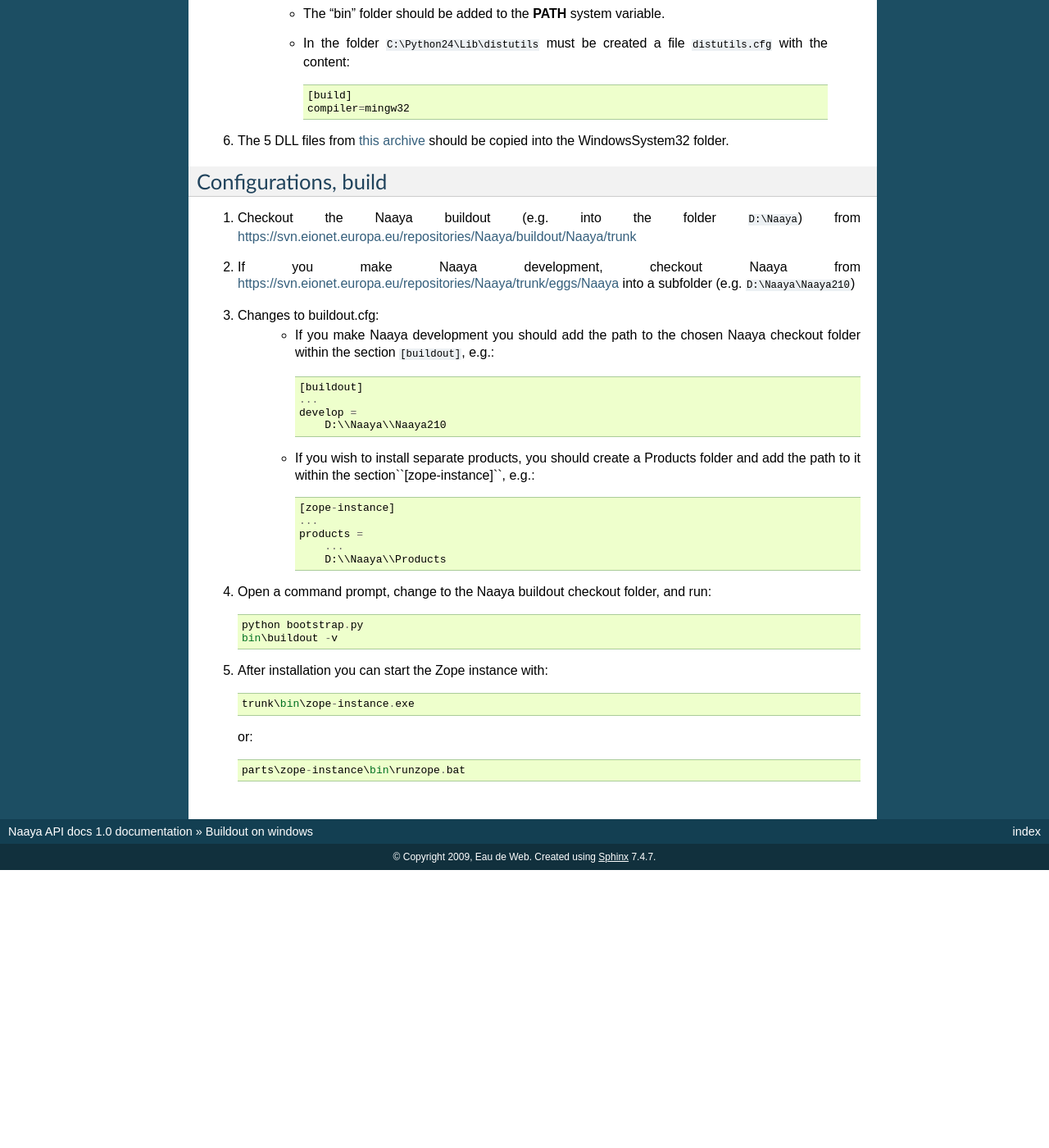
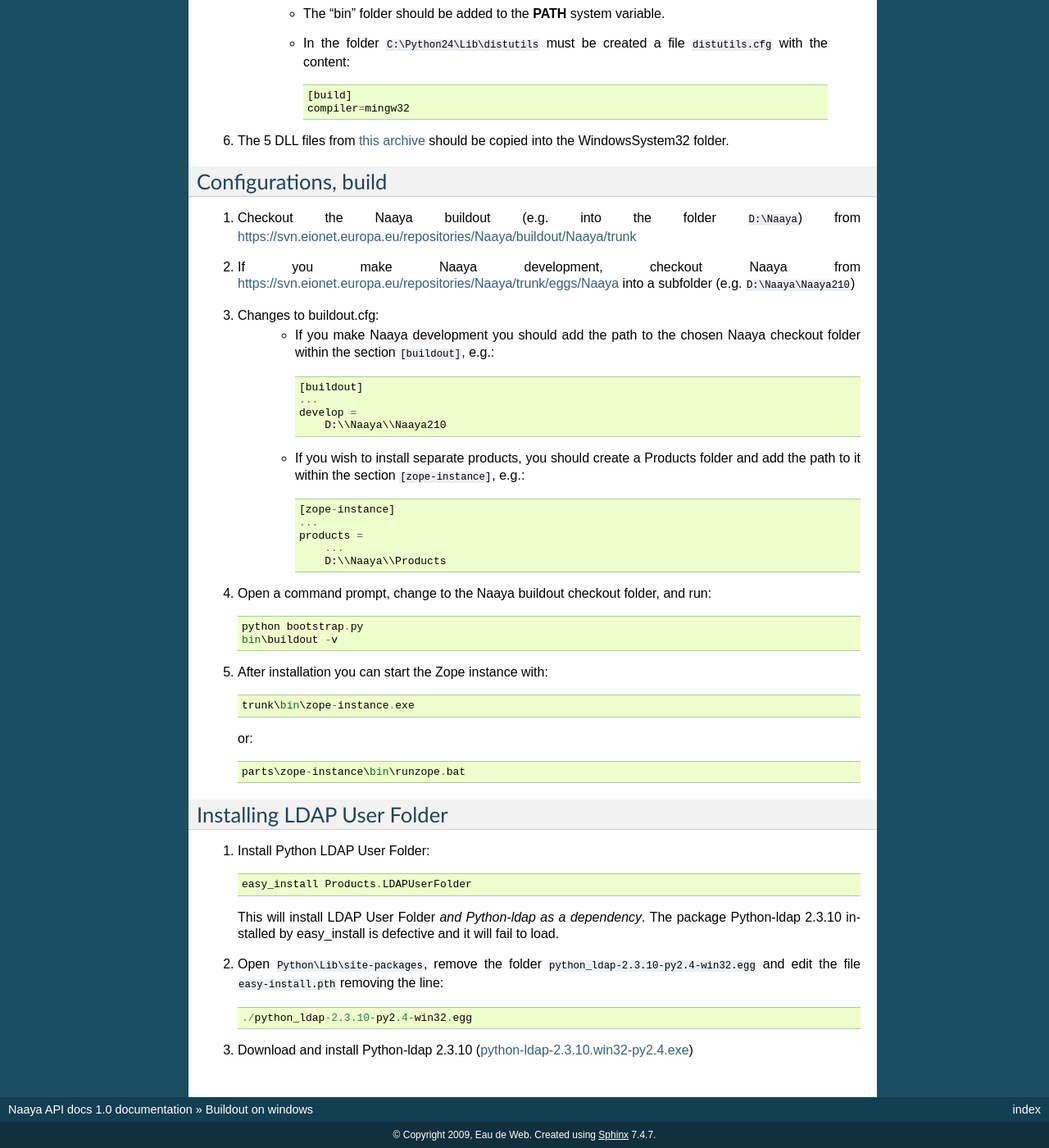
Before and after one commit to mihneasim/Naaya, a Sphinx documentation site: the page built from docs/sphinx/buildout_windows.rst, in a window 1280 px wide and 1400 px high, scrolled down 546 px. Shown: the whole window at 82% size. Built offline with Sphinx 7.4.7, drawn with Linux system fonts in a browser that asks for light colours; before the commit the page ends 1607 px from its top, so only the background shows below that; some of the changed text lies outside the part shown.

Commit message:
Update docs: install LDAPUserFolder
git-svn-id: https://svn.eionet.europa.eu/repositories/Naaya/trunk/eggs/Naaya@13653 a0171fae-0946-0410-966d-b1775066cd26

```diff
--- a/docs/sphinx/buildout_windows.rst
+++ b/docs/sphinx/buildout_windows.rst
@@ -54,7 +54,7 @@
               D:\\Naaya\\Naaya210
 
     * If you wish to install separate products, you should create a Products folder
-      and add the path to it within the section``[zope-instance]``, e.g.::
+      and add the path to it within the section ``[zope-instance]``, e.g.::
 
           [zope-instance]
           ...
@@ -74,3 +74,22 @@
    or::
 
        parts\zope-instance\bin\runzope.bat
+
+Installing LDAP User Folder
+---------------------------
+
+1. Install Python LDAP User Folder::
+
+    easy_install Products.LDAPUserFolder
+
+   This will install LDAP User Folder *and Python-ldap as a dependency*. The package
+   Python-ldap 2.3.10 installed by easy_install is defective and it will fail to load.
+
+2. Open ``Python\Lib\site-packages``, remove the folder
+   ``python_ldap-2.3.10-py2.4-win32.egg`` and edit the file ``easy-install.pth``
+   removing the line::
+
+       ./python_ldap-2.3.10-py2.4-win32.egg
+
+3. Download and install Python-ldap 2.3.10 (`python-ldap-2.3.10.win32-py2.4.exe
+   <http://pypi.python.org/packages/2.4/p/python-ldap/python-ldap-2.3.10.win32-py2.4.exe#md5=ee8e7fce5c29203de4f625b33a3d0cd6>`_)
```
